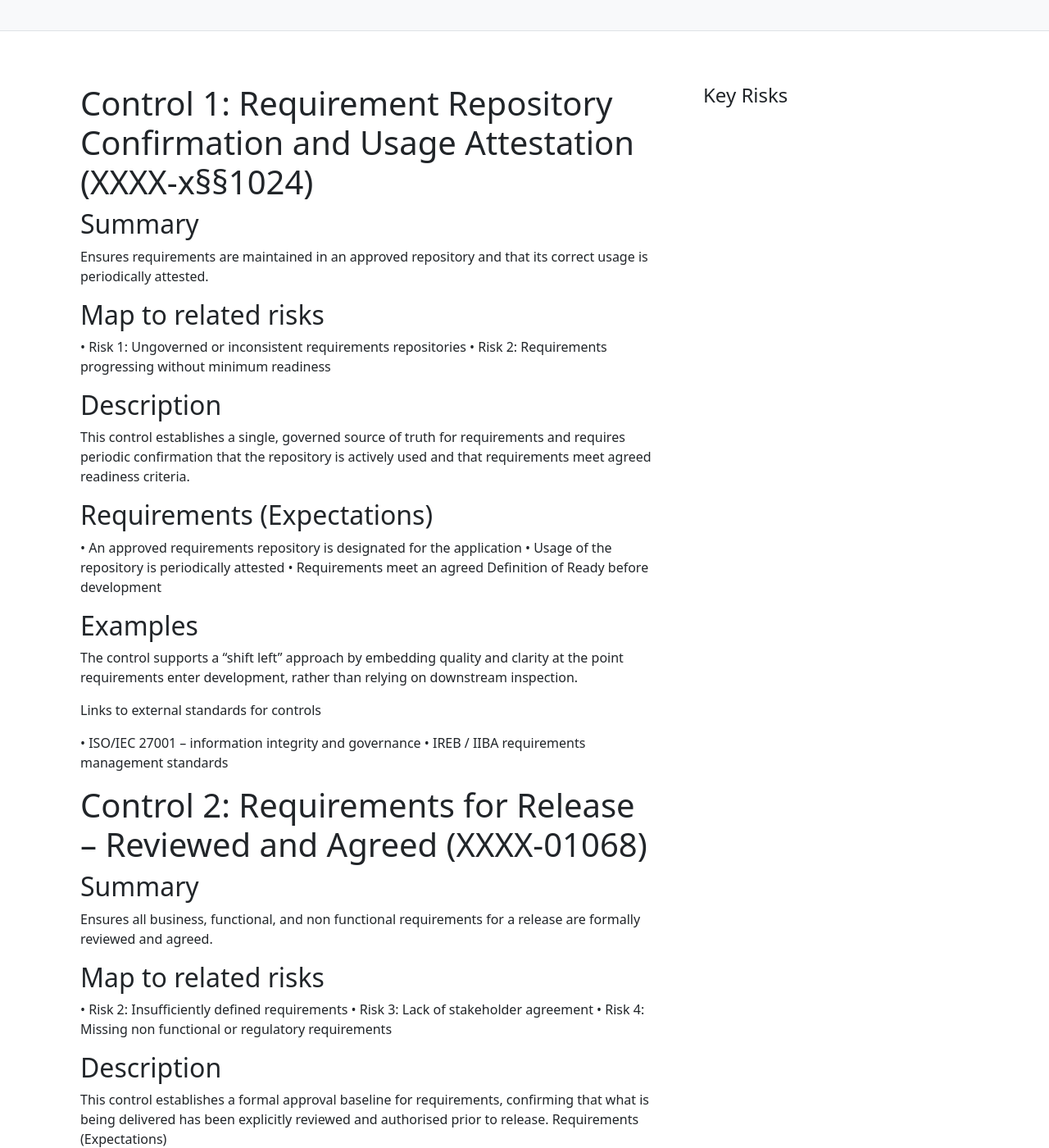
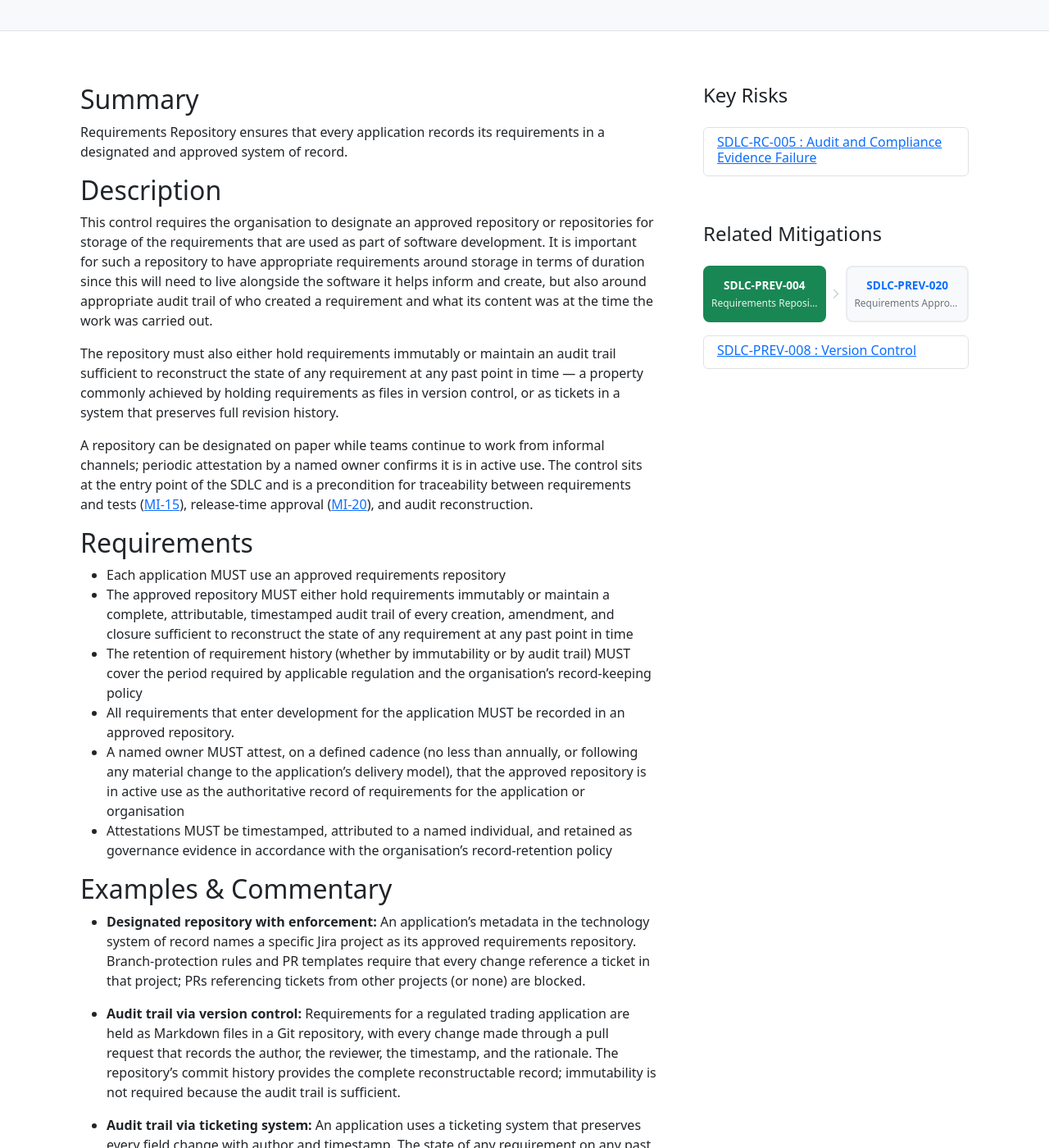
Before and after one commit to finos-labs/SDLC-Controls-Framework, a Jekyll site: the page built from docs/_mitigations/mi-4_requirements.md, in a window 1280 px wide and 1400 px high, scrolled down 206 px. Shown: the whole window at 82% size. Built offline with Jekyll 4.4.1, drawn with Linux system fonts in a browser that asks for light colours; some of the changed text lies outside the part shown.

Commit message:
Split MI-4 into Requirements Repository and Requirements Approval for Release
Splits the original combined MI-4 Pre-Draft (Requirements Management) into
two separate, fleshed-out controls and links them via the existing chain
mechanism:

- MI-4 Requirements Repository (LIFECYCLE, mitigates ri-5): an approved
  requirements repository per application that either holds requirements
  immutably or maintains a sufficient audit trail to reconstruct prior state,
  attested periodically as in active use.

- MI-20 Requirements Approval for Release (RELEASE, mitigates ri-12): the
  requirements forming the scope of a release are explicitly reviewed and
  agreed by the accountable business or product owner (or delegate) before
  release, with in-scope requirement identifiers bound bidirectionally to
  the release identifier.

Both controls share a 'requirements-governance' chain, rendered as a
left-to-right stepper at the top of each page's Related Mitigations card.

Signed-off-by: aaronsearle <aaron.searle@morganstanley.com>

```diff
--- /dev/null
+++ b/docs/_mitigations/mi-20_requirements-approval.md
@@ -0,0 +1,52 @@
+---
+sequence: 20
+title: Requirements Approval for Release
+layout: mitigation
+doc-status: Draft
+type: PREV
+phase: RELEASE
+mitigates:
+  - ri-12  # Business Reputation Risk from Non-Approved Software Version Releases
+chain:
+  - requirements-governance
+related_mitigations:
+  - mi-4   # Requirements Repository
+  - mi-19  # Version Release Approval Gating
+---
+
+## Summary
+
+The requirements forming the scope of a release must be explicitly reviewed and agreed by accountable stakeholders representing the business needs of the specific release of the product before that release proceeds to production.
+
+## Description
+
+A release without an agreed requirements baseline is a release without a definition of what was to be done. This evidence outlines the scope and intent of the software change and without it being linked to the specific release we cannot demonstrate that what has been produced aligns with that intention.
+
+This approval must come from authorised persons representing or delegated to by the business function owning the application to ensure that it is built matching their intention for the product. Otherwise this risks impacting overall quality, wasted effort and time (opportunity cost) and in cases of sensitive software material risk to controls and or operational risk.
+
+This control requires that, for every release, the requirements in scope are documented in the approved repository ([MI-4]({% link _mitigations/mi-4_requirements.md %})), reviewed by the stakeholders accountable for the business outcome and applicable obligations, and explicitly agreed before the release proceeds. It applies to the full requirement surface — business, functional, non-functional, security, and regulatory — not solely to feature-level user stories.
+
+## Requirements
+
+* Every release intended for production MUST have a documented set of requirements in scope, recorded in the approved requirements repository ([MI-4]({% link _mitigations/mi-4_requirements.md %}))
+* Each in-scope requirement MUST be documented to a level that permits meaningful review — at minimum, a clear statement of intent, an identified accountable owner, and any applicable non-functional, security, or regulatory considerations called out against the requirement itself
+* Requirements in scope for the release MUST be reviewed and agreed by named approvers representing, at minimum: the accountable business or product owner
+* Approvals MUST be attributed to a named individual, timestamped, and bound to the specific release identifier or the components that make that release.
+* The in-scope requirement identifiers MUST be bound to the release identifier such that the requirements for any given release, and the release for any given approved requirement, can be retrieved after the fact
+* Approval evidence MUST be recorded in an auditable system of record and retained for a period consistent with applicable regulatory requirements and the organisation's record-retention policy
+
+## Examples & Commentary
+
+* **Release-level review against a fixed scope:** Ahead of a release, the product owner generates a list from the requirements repository of every requirement in scope for the release. They walk the list, confirm that it matches what the business has committed to deliver, and record the approval against the release identifier in the governance platform.
+
+* **Reviewable requirement:** Each requirement in the release list carries a clear statement of intent, a named owner, and any applicable non-functional, security, or regulatory considerations recorded against it. A vague one-line ticket would not pass review; the approver needs enough on each item to know what they are agreeing to.
+
+* **Delegated approval:** The business function head for the application has delegated release approval to a named senior product manager. The delegation is recorded in the governance system, and approvals signed by the delegate are accepted as if signed by the function head.
+
+* **Traceability after the fact:** Months after a release, the business wants to evidence which release delivered a particular commitment. The product owner queries the requirements repository for the requirement, follows the link to the release in which it was approved, and produces the approval record without having to reconstruct the trail manually.
+
+## Links
+
+* [ISO 9001 — Quality management systems — Requirements](https://www.iso.org/standard/62085.html)
+* [ISO/IEC/IEEE 12207 — Systems and software engineering — Software life cycle processes](https://www.iso.org/standard/63712.html)
+* [COBIT 2019 — BAI02 Manage Requirements Definition](https://www.isaca.org/resources/cobit)
--- a/docs/_mitigations/mi-4_requirements.md
+++ b/docs/_mitigations/mi-4_requirements.md
@@ -1,73 +1,48 @@
 ---
 sequence: 4
-title: Requirements Management
+title: Requirements Repository
 layout: mitigation
-doc-status: Pre-Draft
+doc-status: Draft
 type: PREV
 phase: LIFECYCLE
 mitigates:
+  - ri-5   # Audit and Compliance Evidence Failure
+chain:
+  - requirements-governance
 related_mitigations:
+  - mi-8   # Version Control
+  - mi-20  # Requirements Approval for Release
 ---
-
-# Control 1: Requirement Repository Confirmation and Usage Attestation (XXXX-x§§1024)
 
 ## Summary
 
-Ensures requirements are maintained in an approved repository and that its correct usage is periodically attested.
-
-## Map to related risks
-
-•	Risk 1: Ungoverned or inconsistent requirements repositories
-•	Risk 2: Requirements progressing without minimum readiness
+Requirements Repository ensures that every application records its requirements in a designated and approved system of record.
 
 ## Description
 
-This control establishes a single, governed source of truth for requirements and requires periodic confirmation that the repository is actively used and that requirements meet agreed readiness criteria.
+This control requires the organisation to designate an approved repository or repositories for storage of the requirements that are used as part of software development. It is important for such a repository to have appropriate requirements around storage in terms of duration since this will need to live alongside the software it helps inform and create, but also around appropriate audit trail of who created a requirement and what its content was at the time the work was carried out.
 
-## Requirements (Expectations)
+The repository must also either hold requirements immutably or maintain an audit trail sufficient to reconstruct the state of any requirement at any past point in time — a property commonly achieved by holding requirements as files in version control, or as tickets in a system that preserves full revision history.
 
-•	An approved requirements repository is designated for the application
-•	Usage of the repository is periodically attested
-•	Requirements meet an agreed Definition of Ready before development
+A repository can be designated on paper while teams continue to work from informal channels; periodic attestation by a named owner confirms it is in active use. The control sits at the entry point of the SDLC and is a precondition for traceability between requirements and tests ([MI-15]({% link _mitigations/mi-15_testing-requirements.md %})), release-time approval ([MI-20]({% link _mitigations/mi-20_requirements-approval.md %})), and audit reconstruction.
 
+## Requirements
 
-## Examples
+* Each application MUST use an approved requirements repository
+* The approved repository MUST either hold requirements immutably or maintain a complete, attributable, timestamped audit trail of every creation, amendment, and closure sufficient to reconstruct the state of any requirement at any past point in time
+* The retention of requirement history (whether by immutability or by audit trail) MUST cover the period required by applicable regulation and the organisation's record-keeping policy
+* All requirements that enter development for the application MUST be recorded in an approved repository.
+* A named owner MUST attest, on a defined cadence (no less than annually, or following any material change to the application's delivery model), that the approved repository is in active use as the authoritative record of requirements for the application or organisation
+* Attestations MUST be timestamped, attributed to a named individual, and retained as governance evidence in accordance with the organisation's record-retention policy
 
-The control supports a “shift left” approach by embedding quality and clarity at the point requirements enter development, rather than relying on downstream inspection.
+## Examples & Commentary
 
-Links to external standards for controls
+* **Designated repository with enforcement:** An application's metadata in the technology system of record names a specific Jira project as its approved requirements repository. Branch-protection rules and PR templates require that every change reference a ticket in that project; PRs referencing tickets from other projects (or none) are blocked.
 
-•	ISO/IEC 27001 – information integrity and governance
-•	IREB / IIBA requirements management standards
+* **Audit trail via version control:** Requirements for a regulated trading application are held as Markdown files in a Git repository, with every change made through a pull request that records the author, the reviewer, the timestamp, and the rationale. The repository's commit history provides the complete reconstructable record; immutability is not required because the audit trail is sufficient.
 
+* **Audit trail via ticketing system:** An application uses a ticketing system that preserves every field change with author and timestamp. The state of any requirement on any past date can be reproduced from the ticket's revision history, satisfying the audit-trail requirement without external tooling.
 
-# Control 2: Requirements for Release – Reviewed and Agreed (XXXX-01068)
+## Links
 
-## Summary
-
-Ensures all business, functional, and non functional requirements for a release are formally reviewed and agreed.
-
-## Map to related risks
-
-•	Risk 2: Insufficiently defined requirements
-•	Risk 3: Lack of stakeholder agreement
-•	Risk 4: Missing non functional or regulatory requirements
-
-## Description
-
-This control establishes a formal approval baseline for requirements, confirming that what is being delivered has been explicitly reviewed and authorised prior to release.
-Requirements (Expectations)
-
-•	Requirements for the release are documented
-•	Business, functional, and non functional requirements are included
-•	Evidence of review and agreement is retained
-
-## Examples
-
-RCTLDEF0001068 provides the authoritative confirmation that requirements are approved inputs into testing, release, and deployment decisions rather than informal guidance.
-Links to external standards for controls
-
-Links to external standards for controls
-
-•	ISO 9001 – requirements review and approval
-•	COBIT – governance and assurance over requirements
+* [ISO/IEC/IEEE 29148 — Systems and software engineering — Life cycle processes — Requirements engineering](https://www.iso.org/standard/72089.html)
```
